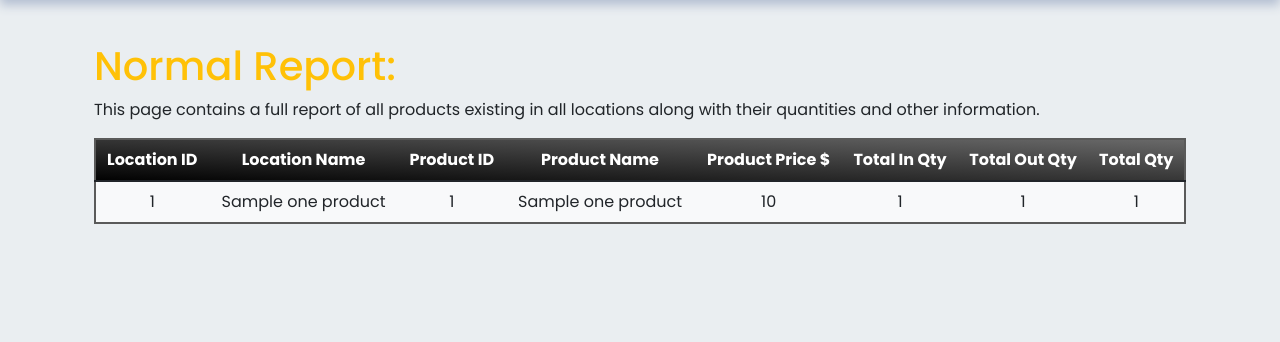
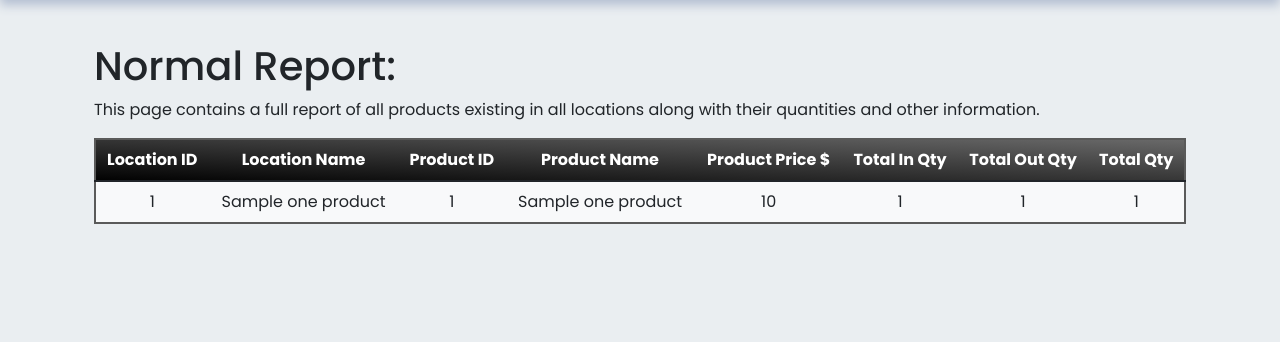
Before and after one commit to OsamaTbaileh/UltimateInventory, a Flask app: template templates/general/normal_report_page.html in a window 1280 px wide. Shown: the part 78-420 px from the top of the page. Run offline with Flask 3, Linux system fonts and the light colour scheme; the template is opened without the code that fills it: most values are stand-ins (such as "Sample title", 1, 10 or a date in 2020).

Commit message:
refactor: Remove the unnecessary class from the h1

```diff
--- a/templates/general/normal_report_page.html
+++ b/templates/general/normal_report_page.html
@@ -4,7 +4,7 @@
 <div class="mx-0 px-0 mw-100 my-5 pb-3 d-flex justify-content-center">
   <div class="container mx-0 pt-5 px-1 px-sm-2 px-md-3 px-lg-4">
     <div >
-      <h1 class="text-warning">Normal Report:</h1>
+      <h1>Normal Report:</h1>
       <p>This page contains a full report of all products existing in all locations along with their quantities and other information.</p>
     </div>
     <div class="table-responsive">
```
